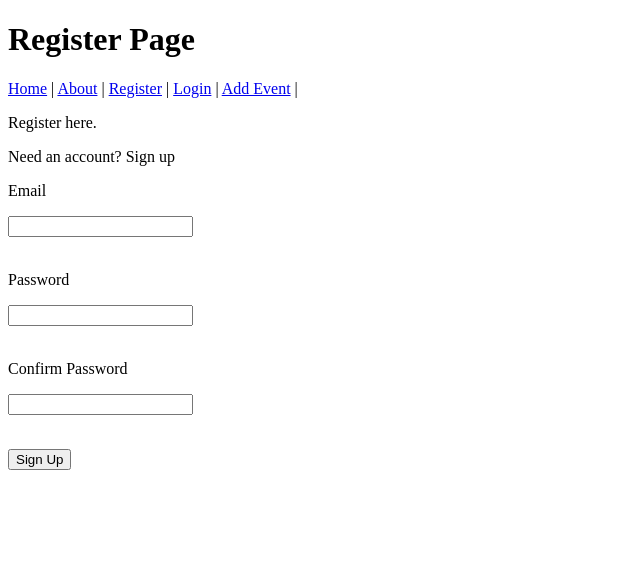
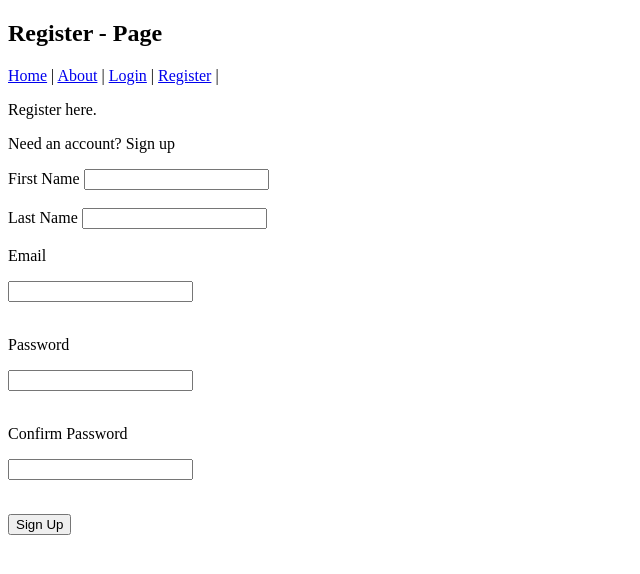
Before and after one commit to K1610174/Event-Website-QA-SFIA1, a Flask app: page /register in a window 1280 px wide. Shown: the top 574 px of the page, without its empty margins (0-640 px from the left). Run offline with Flask 2, Linux system fonts and the light colour scheme.

Commit message:
Information can be added to the databse.

```diff
--- a/application/forms.py
+++ b/application/forms.py
@@ -31,6 +31,18 @@ class EventForm(FlaskForm):
     submit = SubmitField('Add Event')
 
 class RegistrationForm(FlaskForm):
+    first_name = StringField('First Name',
+        validators=[
+            DataRequired(),
+            Length(min=2, max=30)
+        ]
+    )
+    last_name = StringField('Last Name',
+        validators=[
+            DataRequired(),
+            Length(min=3, max=30)
+        ]
+    )
     email = StringField('Email',
         validators = [
             DataRequired(),
--- a/application/routes.py
+++ b/application/routes.py
@@ -21,7 +21,10 @@ def register():
     if form.validate_on_submit():
         hash_pw = bcrypt.generate_password_hash(form.password.data)
 
-        user = Users(email=form.email.data, password=hash_pw)
+        user = Users(first_name=form.first_name.data,
+                last_name=form.last_name.data,
+                email=form.email.data,
+                password=hash_pw)
 
         db.session.add(user)
         db.session.commit()
--- a/application/templates/layout.html
+++ b/application/templates/layout.html
@@ -3,23 +3,23 @@
 <head>
  <title>{{ title }} - Page</title>
 </head>
+
 <body>
- <h1>{{  title  }} Page</h1>
- <div class="container">
-	<nav>
-	  <a href="{{ url_for('home') }}">Home</a>  |
-	  <a href="{{ url_for('about') }}">About</a> |
-	  <a href="{{ url_for('register') }}">Register</a> |
-	  {% if current_user.is_authenticated == True %}
-	  	<a href="{{ url_for('logout') }}">Logout</a> |
-	  {% else %}
-	 	<a href="{{ url_for('login') }}">Login</a> |
-	   {% endif %}
-	  <a href="{{ url_for('event') }}">Add Event</a> |
-	</nav>
-</div>
- <div class="container">
-  {% block body_content %}{% endblock %}
-</div>
+	<h2>{{title }} - Page </h2>
+	<div class=navbar>
+		{% if current_user.is_authenticated %}
+			<a href="{{ url_for('home') }}">Home</a> |
+			<a href="{{ url_for('about') }}">About</a> |
+			<a href="{{ url_for('logout') }}">Logout</a> |
+			<a href="{{ url_for('event') }}">Add Event</a> |
+			<a href="{{ url_for('account') }}">Account</a> |
+		{% else %}
+			<a href="{{ url_for('home') }}">Home</a> |
+			<a href="{{ url_for('about') }}">About</a> |
+			<a href="{{ url_for('login') }}">Login</a> |
+			<a href="{{ url_for('register') }}">Register</a> |
+		{% endif %}
+	</div>
+	{% block body_content %}{% endblock %}
 </body>
 </html>
--- a/application/templates/register.html
+++ b/application/templates/register.html
@@ -8,6 +8,30 @@
 <div class='form'>
         <form method='POST' action=''>
             {{ form.hidden_tag() }}
+	         <div class="form-group">
+                {{ form.first_name.label }}
+                {{ form.first_name }}
+                {% if form.first_name.errors %}
+                   <div class="error">
+                   {% for error in form.first_name.errors %}
+                         <span>{{ error }}</span>
+                   {% endfor %}
+                    </div>
+                 {% endif %}
+             </div>
+                <br>
+            <div class="form-group">
+                {{ form.last_name.label }}
+                {{ form.last_name }}
+                {% if form.last_name.errors %}
+                   <div class="error">
+                   {% for error in form.last_name.errors %}
+                        <span>{{ error }}</span>
+                   {% endfor %}
+                    </div>
+                {% endif %}
+            </div>
+                <br>
             <div class='form_group'>
                 {{ form.email.label }}
 		<p> {{ form.email }}</p>
```
Also changed, not shown: application/models.py (+15 -21 lines).
